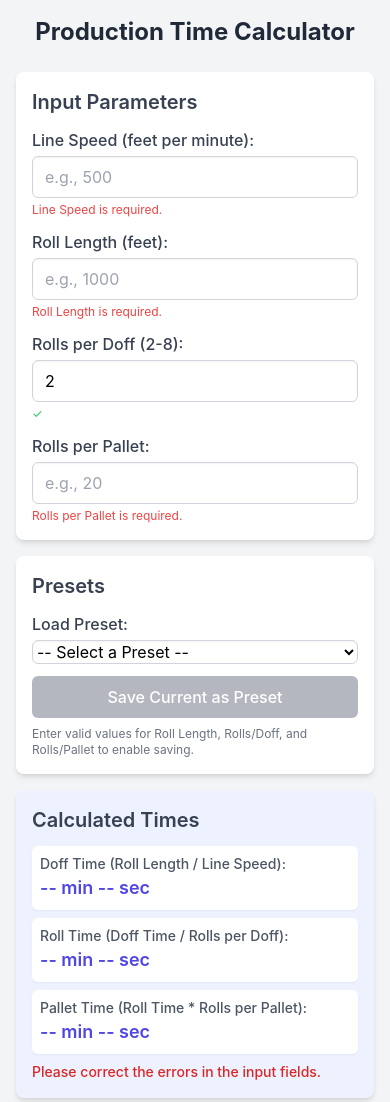
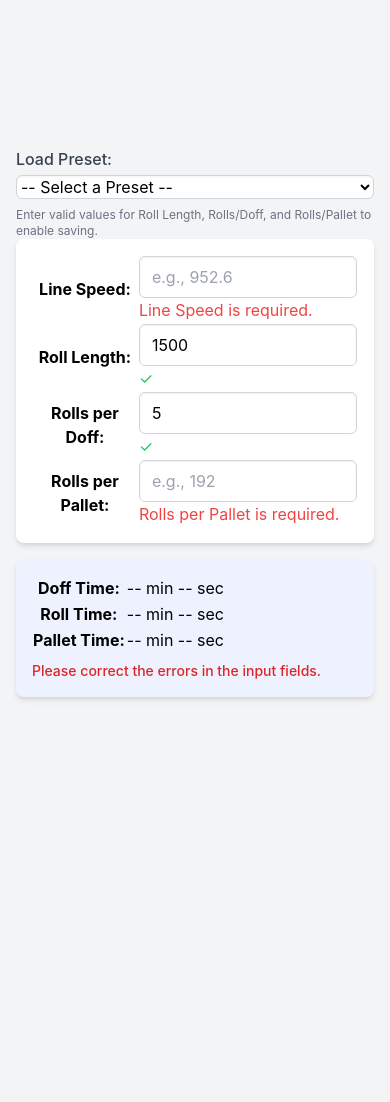
Before and after one commit to terrelcodes/dofftime, a plain HTML site: page index.html in a window 390 px wide. After the commit the page ends 844 px from the top, so only its background shows below. Drawn offline with nearby package versions, Linux system fonts and the light colour scheme.

Commit message:
make everything *much* more compact
I expect this to be used more often on a phone than not.

```diff
--- a/index.html
+++ b/index.html
@@ -109,63 +109,53 @@
 <body class="flex items-center justify-center min-h-screen">
 
     <div class="main-container">
-        <h1 class="text-2xl md:text-3xl font-bold text-gray-800 mb-6 md:mb-8 text-center">Production Time Calculator</h1>
 
         <div class="calculator-layout">
             <div class="input-section-wrapper">
+                    <div>
+                        <label for="presetSelector">Load Preset:</label>
+                        <select id="presetSelector" name="presetSelector"></select><button id="savePresetButton">Save Current as Preset</button>
+                    <p id="savePresetMessage" class="mt-2 text-xs text-gray-500"></p>
+                    </div>
                 <form id="productionForm" class="panel space-y-3 md:space-y-6">
-                    <h2 class="text-xl font-semibold text-gray-700 mb-3 md:mb-4">Input Parameters</h2>
-                    <div>
-                        <label for="lineSpeed">Line Speed (feet per minute):</label>
-                        <input type="number" id="lineSpeed" name="lineSpeed" min="1" step="any" required placeholder="e.g., 500">
-                        <p id="lineSpeedValidation" class="mt-1 text-xs text-gray-500"></p>
-                    </div>
-                     <div>
-                        <label for="rollLength">Roll Length (feet):</label>
-                        <input type="number" id="rollLength" name="rollLength" min="1" step="any" required placeholder="e.g., 1000">
-                        <p id="rollLengthValidation" class="mt-1 text-xs text-gray-500"></p>
-                    </div>
-                    <div>
-                        <label for="rollsPerDoff">Rolls per Doff (2-8):</label>
-                        <input type="number" id="rollsPerDoff" name="rollsPerDoff" min="2" max="8" step="1" required value="2">
-                        <p id="rollsPerDoffValidation" class="mt-1 text-xs text-gray-500"></p>
-                    </div>
-                    <div>
-                        <label for="rollsPerPallet">Rolls per Pallet:</label>
-                        <input type="number" id="rollsPerPallet" name="rollsPerPallet" min="1" step="1" required placeholder="e.g., 20">
-                        <p id="rollsPerPalletValidation" class="mt-1 text-xs text-gray-500"></p>
-                    </div>
+                    <table>
+                        <tr>
+                            <th>Line Speed:</th>
+                            <td><input type="number" id="lineSpeed" name="lineSpeed" min="1" step="any" required placeholder="e.g., 952.6"><p id="lineSpeedValidation"></p></td>
+                        </tr>
+                        <tr>
+                            <th>Roll Length:</th>
+                            <td><input type="number" id="rollLength" name="rollLength" min="1" step="any" required value="1500"><p id="rollLengthValidation"></p></td>
+                        </tr>
+                        <tr>
+                            <th>Rolls per Doff:</th>
+                            <td><input type="number" id="rollsPerDoff" name="rollsPerDoff" min="2" max="8" step="1" required value="5"><p id="rollsPerDoffValidation"></p></td>
+                        </tr>
+                        <tr>
+                            <th>Rolls per Pallet:</th>
+                            <td><input type="number" id="rollsPerPallet" name="rollsPerPallet" min="1" step="1" required placeholder="e.g., 192"><p id="rollsPerPalletValidation"></p></td>
+                        </tr>
+                    </table>
+
             </form>
             </div>
-
-            <div class="presets-output-wrapper space-y-4 md:space-y-6">
-                <div class="preset-section panel">
-                    <h2 class="text-xl font-semibold text-gray-700 mb-3 md:mb-4">Presets</h2>
-                    <div>
-                        <label for="presetSelector">Load Preset:</label>
-                        <select id="presetSelector" name="presetSelector" class="mb-3"></select>
-                    </div>
-                    <button id="savePresetButton" class="btn w-full" disabled>Save Current as Preset</button>
-                    <p id="savePresetMessage" class="mt-2 text-xs text-gray-500"></p>
-                </div>
-
                 <div class="output-section panel bg-indigo-50">
-                    <h2 class="text-xl font-semibold text-gray-700 mb-3 md:mb-4">Calculated Times</h2>
-                    <div class="p-2 md:p-3 bg-white rounded-md shadow-sm mb-2 md:mb-3">
-                        <p class="text-sm font-medium text-gray-600">Doff Time (Roll Length / Line Speed):</p>
-                        <p id="doffTimeOutput" class="text-lg output-value">-- min -- sec</p>
-                    </div>
-                    <div class="p-2 md:p-3 bg-white rounded-md shadow-sm mb-2 md:mb-3">
-                        <p class="text-sm font-medium text-gray-600">Roll Time (Doff Time / Rolls per Doff):</p>
-                        <p id="rollTimeOutput" class="text-lg output-value">-- min -- sec</p>
-                    </div>
-                    <div class="p-2 md:p-3 bg-white rounded-md shadow-sm">
-                        <p class="text-sm font-medium text-gray-600">Pallet Time (Roll Time * Rolls per Pallet):</p>
-                        <p id="palletTimeOutput" class="text-lg output-value">-- min -- sec</p>
-                    </div>
+                    <table>
+                        <tr>
+                            <th>Doff Time:</th>
+                            <td id="doffTimeOutput">-- min -- sec</td>
+                        </tr>
+                       <tr>
+                            <th>Roll Time:</th>
+                            <td id="rollTimeOutput">-- min -- sec</td>
+                        </tr>
+                       <tr>
+                            <th>Pallet Time:</th>
+                            <td id="palletTimeOutput">-- min -- sec</td>
+                        </tr>
+                    </table>
                     <p id="overallValidationMessage" class="mt-2 md:mt-3 text-sm text-red-600 font-medium"></p>
                 </div>
-            </div>
         </div>
     </div>
 
@@ -246,7 +236,6 @@
                  presetSelector.manuallyCleared = false;
                  return;
             }
-
             if (selectedIndex === "") {
                 calculateAndDisplayTimes();
                 return;
@@ -295,7 +284,7 @@
                 if (presetSelector.value !== matchingPresetIndex.toString()) {
                     presetSelector.value = matchingPresetIndex;
                 }
-                savePresetButton.disabled = true;
+                savePresetButton.hidden = true;
                 savePresetMessage.textContent = `Current values match preset: "${currentPresets[matchingPresetIndex].name}".`;
             } else {
                 if (presetSelector.value !== "") {
@@ -308,10 +297,10 @@
                 }
 
                 if (isValidForSaving) {
-                    savePresetButton.disabled = false;
+                    savePresetButton.hidden = false;
                     savePresetMessage.textContent = "Ready to save this combination as a new preset.";
                 } else {
-                    savePresetButton.disabled = true;
+                    savePresetButton.hidden = true;
                     savePresetMessage.textContent = "Enter valid values for Roll Length, Rolls/Doff, and Rolls/Pallet to enable saving.";
                 }
             }
```
